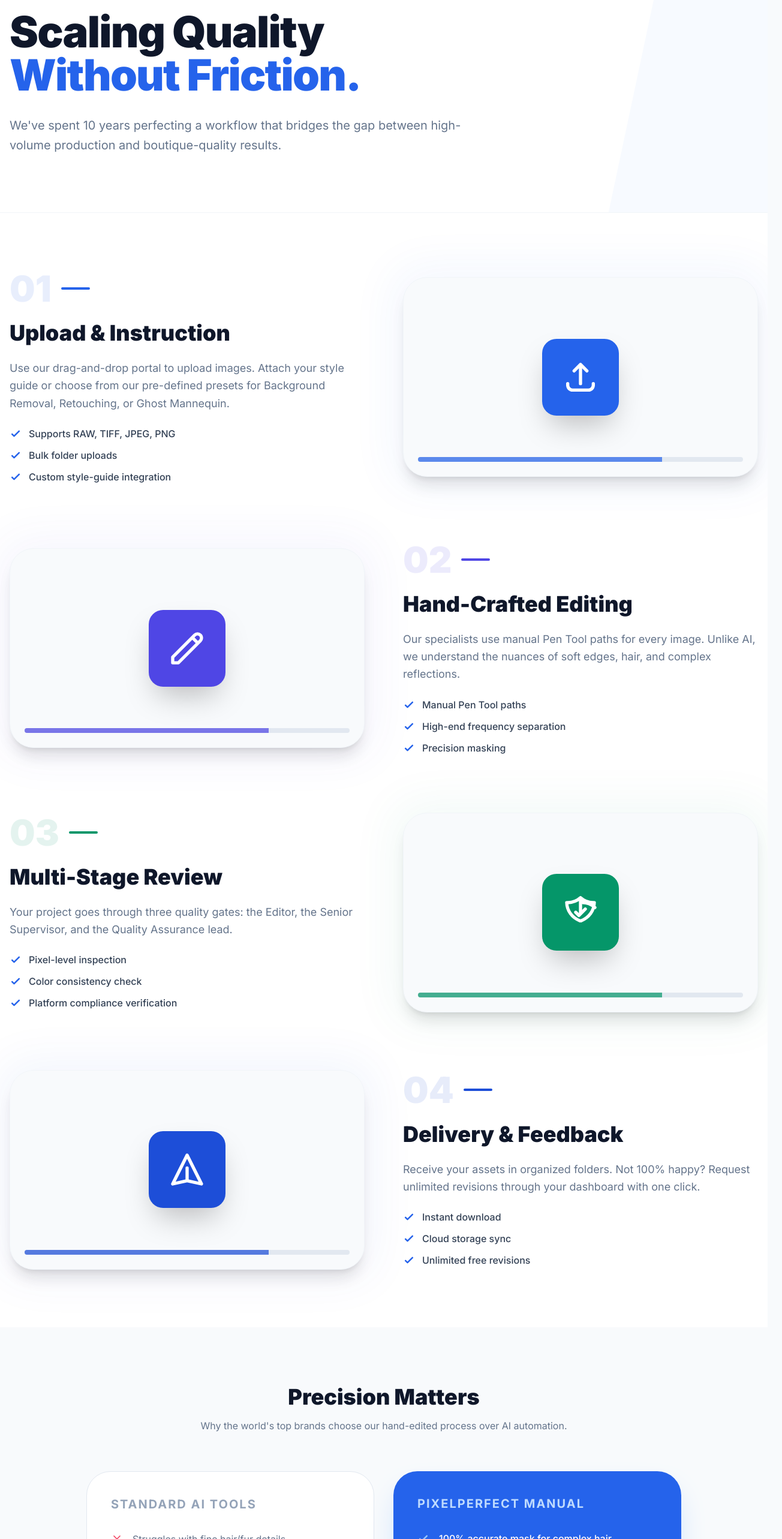
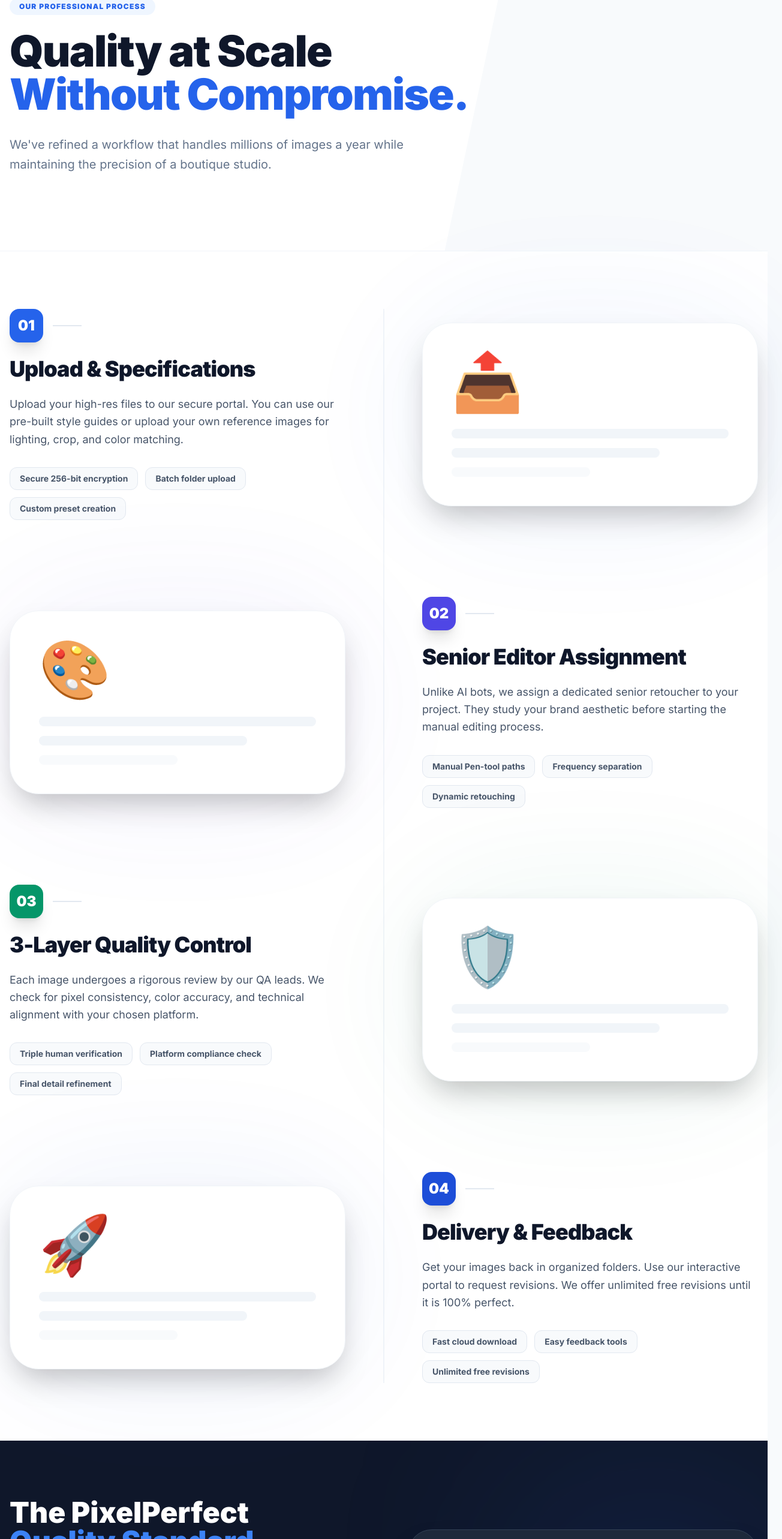
Before and after one commit to shohan89/clippingflyy, a React (Vite) app: page /#/how-it-works in a window 1280 px wide. Shown: the part 211-2777 px from the top of the page at 60% size, 1304 px wide, since content can reach past the window. Built offline with nearby package versions, Linux system fonts and the light colour scheme.

Commit message:
feat: Improve How It Works page content
Updates the text and details on the "How It Works" page to provide a clearer and more professional description of the editing process. Adjusts delivery time calculation thresholds and adds a script to prevent browser errors.

```diff
--- a/index.html
+++ b/index.html
@@ -9,6 +9,10 @@
   <link rel="preconnect" href="https://fonts.googleapis.com">
   <link rel="preconnect" href="https://fonts.gstatic.com" crossorigin>
   <link href="https://fonts.googleapis.com/css2?family=Inter:wght@300;400;500;600;700;800;900&display=swap" rel="stylesheet">
+  <script>
+    // Prevent "process is not defined" error in browser environments
+    window.process = { env: { API_KEY: "" } };
+  </script>
   <style>
     body {
       font-family: 'Inter', sans-serif;
--- a/pages/HowItWorks.tsx
+++ b/pages/HowItWorks.tsx
@@ -7,37 +7,41 @@ const HowItWorks: React.FC = () => {
 
   const calculateDelivery = (count: number) => {
     if (count <= 50) return '6 - 12 Hours';
-    if (count <= 200) return '12 - 24 Hours';
+    if (count <= 250) return '12 - 24 Hours';
     return '24 - 48 Hours';
   };
 
   const steps = [
     {
       number: '01',
-      title: 'Upload & Instruction',
-      desc: 'Use our drag-and-drop portal to upload images. Attach your style guide or choose from our pre-defined presets for Background Removal, Retouching, or Ghost Mannequin.',
-      details: ['Supports RAW, TIFF, JPEG, PNG', 'Bulk folder uploads', 'Custom style-guide integration'],
+      title: 'Upload & Specifications',
+      desc: 'Upload your high-res files to our secure portal. You can use our pre-built style guides or upload your own reference images for lighting, crop, and color matching.',
+      details: ['Secure 256-bit encryption', 'Batch folder upload', 'Custom preset creation'],
+      icon: '📤',
       color: 'bg-blue-600'
     },
     {
       number: '02',
-      title: 'Hand-Crafted Editing',
-      desc: 'Our specialists use manual Pen Tool paths for every image. Unlike AI, we understand the nuances of soft edges, hair, and complex reflections.',
-      details: ['Manual Pen Tool paths', 'High-end frequency separation', 'Precision masking'],
+      title: 'Senior Editor Assignment',
+      desc: 'Unlike AI bots, we assign a dedicated senior retoucher to your project. They study your brand aesthetic before starting the manual editing process.',
+      details: ['Manual Pen-tool paths', 'Frequency separation', 'Dynamic retouching'],
+      icon: '🎨',
       color: 'bg-indigo-600'
     },
     {
       number: '03',
-      title: 'Multi-Stage Review',
-      desc: 'Your project goes through three quality gates: the Editor, the Senior Supervisor, and the Quality Assurance lead.',
-      details: ['Pixel-level inspection', 'Color consistency check', 'Platform compliance verification'],
+      title: '3-Layer Quality Control',
+      desc: 'Each image undergoes a rigorous review by our QA leads. We check for pixel consistency, color accuracy, and technical alignment with your chosen platform.',
+      details: ['Triple human verification', 'Platform compliance check', 'Final detail refinement'],
+      icon: '🛡️',
       color: 'bg-emerald-600'
     },
     {
       number: '04',
       title: 'Delivery & Feedback',
-      desc: 'Receive your assets in organized folders. Not 100% happy? Request unlimited revisions through your dashboard with one click.',
-      details: ['Instant download', 'Cloud storage sync', 'Unlimited free revisions'],
+      desc: 'Get your images back in organized folders. Use our interactive portal to request revisions. We offer unlimited free revisions until it is 100% perfect.',
+      details: ['Fast cloud download', 'Easy feedback tools', 'Unlimited free revisions'],
+      icon: '🚀',
       color: 'bg-blue-700'
     }
   ];
@@ -45,176 +49,206 @@ const HowItWorks: React.FC = () => {
   return (
     <div className="pt-20">
       {/* Hero Section */}
-      <section className="relative py-24 bg-white overflow-hidden border-b border-slate-100">
-        <div className="absolute top-0 right-0 w-1/3 h-full bg-blue-50/50 -skew-x-12 transform translate-x-1/2" />
+      <section className="relative py-24 lg:py-32 bg-white overflow-hidden border-b border-slate-100">
+        <div className="absolute top-0 right-0 w-1/2 h-full bg-slate-50 -skew-x-12 translate-x-1/4" />
         <div className="max-w-7xl mx-auto px-4 relative z-10">
           <div className="max-w-3xl">
-            <div className="inline-block px-4 py-1.5 bg-blue-100 text-blue-700 rounded-full text-xs font-black tracking-widest uppercase mb-6">
-              Production Workflow
+            <div className="inline-block px-4 py-1.5 bg-blue-50 text-blue-600 rounded-full text-xs font-black tracking-widest uppercase mb-6">
+              Our Professional Process
             </div>
-            <h1 className="text-5xl md:text-7xl font-black text-slate-900 mb-8 tracking-tight leading-tight">
-              Scaling Quality <br />
-              <span className="text-blue-600">Without Friction.</span>
+            <h1 className="text-5xl md:text-7xl font-black text-slate-900 mb-8 tracking-tight leading-[1.1]">
+              Quality at Scale <br />
+              <span className="text-blue-600">Without Compromise.</span>
             </h1>
-            <p className="text-xl text-slate-500 leading-relaxed">
-              We've spent 10 years perfecting a workflow that bridges the gap between high-volume production and boutique-quality results.
+            <p className="text-xl text-slate-500 leading-relaxed max-w-2xl">
+              We've refined a workflow that handles millions of images a year while maintaining the precision of a boutique studio.
             </p>
           </div>
         </div>
       </section>
 
-      {/* Interactive Timeline */}
+      {/* Interactive Vertical Timeline */}
       <section className="py-24 bg-white">
         <div className="max-w-7xl mx-auto px-4">
-          <div className="space-y-24">
+          <div className="relative">
+            {/* Center Line for desktop */}
+            <div className="hidden lg:block absolute left-1/2 top-0 bottom-0 w-0.5 bg-slate-100 -translate-x-1/2" />
+
+            <div className="space-y-32">
               {steps.map((step, idx) => (
-              <div key={idx} className={`flex flex-col lg:flex-row gap-16 items-center ${idx % 2 === 1 ? 'lg:flex-row-reverse' : ''}`}>
-                <div className="flex-1 space-y-6">
-                  <div className="flex items-center gap-4">
-                    <span className={`text-6xl font-black opacity-10 ${step.color.replace('bg-', 'text-')}`}>
+                <div key={idx} className={`flex flex-col lg:flex-row gap-12 lg:gap-32 items-center ${idx % 2 === 1 ? 'lg:flex-row-reverse' : ''}`}>
+                  <div className="flex-1 text-center lg:text-left">
+                    <div className="inline-flex items-center gap-4 mb-6">
+                      <span className={`w-14 h-14 rounded-2xl ${step.color} text-white flex items-center justify-center text-2xl font-black shadow-xl`}>
                         {step.number}
                       </span>
-                    <div className={`h-1 w-12 ${step.color} rounded-full`} />
+                      <div className="h-0.5 w-12 bg-slate-200 hidden lg:block" />
                     </div>
-                  <h2 className="text-3xl md:text-4xl font-black text-slate-900">{step.title}</h2>
-                  <p className="text-lg text-slate-500 leading-relaxed">{step.desc}</p>
-                  <ul className="space-y-3">
+                    <h2 className="text-4xl font-black text-slate-900 mb-6 tracking-tight">{step.title}</h2>
+                    <p className="text-lg text-slate-600 mb-8 leading-relaxed">{step.desc}</p>
+                    <div className="flex flex-wrap justify-center lg:justify-start gap-3">
                       {step.details.map((detail, dIdx) => (
-                      <li key={dIdx} className="flex items-center gap-3 text-slate-700 font-medium">
-                        <svg className="w-5 h-5 text-blue-600" fill="none" stroke="currentColor" viewBox="0 0 24 24">
-                          <path strokeLinecap="round" strokeLinejoin="round" strokeWidth={3} d="M5 13l4 4L19 7" />
-                        </svg>
+                        <span key={dIdx} className="px-4 py-2 bg-slate-50 text-slate-600 border border-slate-200 rounded-xl text-sm font-bold">
                           {detail}
-                      </li>
+                        </span>
                       ))}
-                  </ul>
-                </div>
-                <div className="flex-1 w-full">
-                  <div className="relative group">
-                    <div className={`absolute -inset-4 ${step.color} opacity-5 rounded-[2.5rem] blur-2xl group-hover:opacity-10 transition-opacity`} />
-                    <div className="relative bg-slate-50 aspect-video rounded-[2.5rem] border border-slate-100 overflow-hidden shadow-xl">
-                      <div className="absolute inset-0 flex items-center justify-center">
-                         {/* Dynamic Icon/Graphic based on step */}
-                         <div className={`w-32 h-32 ${step.color} rounded-3xl flex items-center justify-center text-white shadow-2xl transform transition-transform group-hover:rotate-6 group-hover:scale-110`}>
-                            {idx === 0 && <svg className="w-16 h-16" fill="none" stroke="currentColor" viewBox="0 0 24 24"><path strokeLinecap="round" strokeLinejoin="round" strokeWidth={2} d="M4 16v1a3 3 0 003 3h10a3 3 0 003-3v-1m-4-8l-4-4m0 0L8 8m4-4v12"/></svg>}
-                            {idx === 1 && <svg className="w-16 h-16" fill="none" stroke="currentColor" viewBox="0 0 24 24"><path strokeLinecap="round" strokeLinejoin="round" strokeWidth={2} d="M15.232 5.232l3.536 3.536m-2.036-5.036a2.5 2.5 0 113.536 3.536L6.5 21.036H3v-3.572L16.732 3.732z"/></svg>}
-                            {idx === 2 && <svg className="w-16 h-16" fill="none" stroke="currentColor" viewBox="0 0 24 24"><path strokeLinecap="round" strokeLinejoin="round" strokeWidth={2} d="M9 12l2 2 4-4m5.618-4.016A11.955 11.955 0 0112 2.944a11.955 11.955 0 01-8.618 3.04M12 2.944a11.955 11.955 0 01-8.618 3.04M12 2.944V12.5m-8.618-6.516c.148 5.058 3.354 9.444 8.243 11.332M20.618 6c-.148 5.058-3.354 9.444-8.243 11.332m0-11.332a11.955 11.955 0 018.618 3.04"/></svg>}
-                            {idx === 3 && <svg className="w-16 h-16" fill="none" stroke="currentColor" viewBox="0 0 24 24"><path strokeLinecap="round" strokeLinejoin="round" strokeWidth={2} d="M12 19l9 2-9-18-9 18 9-2zm0 0v-8"/></svg>}
                     </div>
                   </div>
-                      <div className="absolute bottom-6 left-6 right-6 h-2 bg-slate-200 rounded-full overflow-hidden">
-                        <div className={`h-full ${step.color} w-3/4 animate-pulse`} />
+
+                  <div className="flex-1 w-full relative">
+                    <div className={`absolute -inset-10 ${step.color} opacity-5 blur-[100px] rounded-full`} />
+                    <div className="relative bg-white p-12 rounded-[3rem] shadow-2xl border border-slate-100 overflow-hidden group">
+                      <div className="text-8xl mb-8 transform transition-transform group-hover:scale-110 group-hover:rotate-6 duration-500">
+                        {step.icon}
                       </div>
+                      <div className="space-y-4">
+                        <div className="h-4 bg-slate-100 rounded-full w-full" />
+                        <div className="h-4 bg-slate-100 rounded-full w-3/4" />
+                        <div className="h-4 bg-slate-50 rounded-full w-1/2" />
                       </div>
+                      <div className={`absolute bottom-0 left-0 h-2 ${step.color} transition-all duration-1000 group-hover:w-full w-0`} />
                     </div>
                   </div>
                 </div>
               ))}
             </div>
           </div>
+        </div>
       </section>
 
-      {/* Comparison: Why Manual Beats AI */}
-      <section className="py-24 bg-slate-50">
-        <div className="max-w-5xl mx-auto px-4">
-          <div className="text-center mb-16">
-            <h2 className="text-4xl font-black text-slate-900 mb-4">Precision Matters</h2>
-            <p className="text-slate-500">Why the world's top brands choose our hand-edited process over AI automation.</p>
+      {/* Process Deep-Dive: Human Precision vs AI */}
+      <section className="py-24 bg-slate-900 text-white overflow-hidden">
+        <div className="max-w-7xl mx-auto px-4 relative">
+          <div className="absolute top-0 right-0 w-96 h-96 bg-blue-600/20 blur-[150px] rounded-full" />
+
+          <div className="grid lg:grid-cols-2 gap-20 items-center">
+            <div className="space-y-8">
+              <h2 className="text-4xl md:text-5xl font-black leading-tight">
+                The PixelPerfect <br />
+                <span className="text-blue-500">Quality Standard</span>
+              </h2>
+              <p className="text-slate-400 text-lg leading-relaxed">
+                Automated AI background removers often leave jagged edges and fail at complex transparency (like hair or glassware). Our manual pen-tool process ensures perfection every time.
+              </p>
+
+              <div className="space-y-6 pt-4">
+                {[
+                  { t: 'Natural Shadows', d: 'We recreate shadows that follow the true physics of light.' },
+                  { t: 'Color Fidelity', d: 'Ensuring your product matches real-world colors perfectly.' },
+                  { t: 'Consistent Margin', d: 'Perfect alignment across your entire inventory.' }
+                ].map((item, i) => (
+                  <div key={i} className="flex gap-4 group">
+                    <div className="w-6 h-6 rounded-full bg-blue-600 flex items-center justify-center mt-1 group-hover:scale-125 transition-transform">
+                      <svg className="w-4 h-4 text-white" fill="none" stroke="currentColor" viewBox="0 0 24 24">
+                        <path strokeLinecap="round" strokeLinejoin="round" strokeWidth={3} d="M5 13l4 4L19 7" />
+                      </svg>
+                    </div>
+                    <div>
+                      <h4 className="font-bold text-lg">{item.t}</h4>
+                      <p className="text-slate-500">{item.d}</p>
+                    </div>
+                  </div>
+                ))}
+              </div>
             </div>
 
-          <div className="grid md:grid-cols-2 gap-8">
-            <div className="bg-white p-10 rounded-[2.5rem] border border-slate-200">
-              <h3 className="text-xl font-bold text-slate-400 uppercase tracking-widest mb-8">Standard AI Tools</h3>
-              <ul className="space-y-6">
-                {[
-                  'Struggles with fine hair/fur details',
-                  'Incorrect shadow perspective',
-                  'Low-res jagged edges',
-                  'Batch errors go undetected',
-                  'No understanding of lighting context'
-                ].map((item, i) => (
-                  <li key={i} className="flex items-center gap-4 text-slate-500">
-                    <svg className="w-5 h-5 text-rose-500 flex-shrink-0" fill="none" stroke="currentColor" viewBox="0 0 24 24">
-                      <path strokeLinecap="round" strokeLinejoin="round" strokeWidth={2} d="M6 18L18 6M6 6l12 12" />
-                    </svg>
-                    {item}
-                  </li>
-                ))}
-              </ul>
+            <div className="relative">
+              <div className="bg-slate-800 p-8 rounded-[2.5rem] border border-slate-700 shadow-2xl relative z-10">
+                 <div className="flex justify-between items-center mb-10">
+                    <div className="flex gap-2">
+                       <div className="w-3 h-3 rounded-full bg-rose-500" />
+                       <div className="w-3 h-3 rounded-full bg-amber-500" />
+                       <div className="w-3 h-3 rounded-full bg-emerald-500" />
                     </div>
-            <div className="bg-blue-600 p-10 rounded-[2.5rem] text-white shadow-2xl shadow-blue-200">
-              <h3 className="text-xl font-bold text-blue-200 uppercase tracking-widest mb-8">PixelPerfect Manual</h3>
-              <ul className="space-y-6">
-                {[
-                  '100% accurate mask for complex hair',
-                  'Realistic natural & drop shadows',
-                  'Silky-smooth high-res vector paths',
-                  '3-stage human quality verification',
-                  'Consistent style across all items'
-                ].map((item, i) => (
-                  <li key={i} className="flex items-center gap-4 text-white font-medium">
-                    <svg className="w-5 h-5 text-blue-300 flex-shrink-0" fill="none" stroke="currentColor" viewBox="0 0 24 24">
-                      <path strokeLinecap="round" strokeLinejoin="round" strokeWidth={3} d="M5 13l4 4L19 7" />
-                    </svg>
-                    {item}
-                  </li>
-                ))}
-              </ul>
+                    <div className="text-xs font-bold text-slate-500 uppercase tracking-widest">Live Quality Matrix</div>
+                 </div>
+
+                 <div className="space-y-8">
+                    <div className="space-y-3">
+                       <div className="flex justify-between text-xs font-bold">
+                          <span className="text-slate-400">EDGE SMOOTHNESS</span>
+                          <span className="text-blue-400">100%</span>
+                       </div>
+                       <div className="h-2 bg-slate-700 rounded-full overflow-hidden">
+                          <div className="h-full bg-blue-500 w-[100%] animate-pulse" />
+                       </div>
+                    </div>
+                    <div className="space-y-3">
+                       <div className="flex justify-between text-xs font-bold">
+                          <span className="text-slate-400">COLOR ACCURACY</span>
+                          <span className="text-emerald-400">99.8%</span>
+                       </div>
+                       <div className="h-2 bg-slate-700 rounded-full overflow-hidden">
+                          <div className="h-full bg-emerald-500 w-[99%]" />
+                       </div>
+                    </div>
+                    <div className="pt-6 grid grid-cols-2 gap-4">
+                       <div className="bg-slate-900/50 p-4 rounded-2xl border border-slate-700 text-center">
+                          <div className="text-2xl font-black text-white">0.05s</div>
+                          <div className="text-[10px] font-bold text-slate-500 uppercase">Avg Response</div>
+                       </div>
+                       <div className="bg-slate-900/50 p-4 rounded-2xl border border-slate-700 text-center">
+                          <div className="text-2xl font-black text-white">24/7</div>
+                          <div className="text-[10px] font-bold text-slate-500 uppercase">Availability</div>
+                       </div>
+                    </div>
+                 </div>
+              </div>
+              <div className="absolute -bottom-10 -left-10 w-40 h-40 bg-blue-600 rounded-full mix-blend-multiply filter blur-3xl opacity-30 animate-blob" />
             </div>
           </div>
         </div>
       </section>
 
-      {/* Turnaround Calculator */}
+      {/* Dynamic Delivery Calculator */}
       <section className="py-24 bg-white">
         <div className="max-w-4xl mx-auto px-4">
-          <div className="bg-slate-900 rounded-[3rem] p-10 md:p-16 text-center text-white relative overflow-hidden">
-            <div className="absolute top-0 left-0 w-full h-full opacity-10">
-              <div className="absolute top-0 left-0 w-64 h-64 bg-blue-500 rounded-full blur-[100px]" />
-              <div className="absolute bottom-0 right-0 w-64 h-64 bg-indigo-500 rounded-full blur-[100px]" />
+          <div className="bg-slate-50 rounded-[3rem] p-10 md:p-20 text-center space-y-12 border border-slate-100 shadow-sm">
+             <div className="space-y-4">
+                <h2 className="text-3xl md:text-5xl font-black text-slate-900">How fast do you need it?</h2>
+                <p className="text-slate-500 text-lg">Adjust the photo count to see our guaranteed turnaround time.</p>
              </div>
 
-            <div className="relative z-10 space-y-8">
-              <h2 className="text-3xl md:text-4xl font-black">Estimated Delivery Time</h2>
-              <div className="space-y-4">
-                <label className="text-slate-400 font-bold uppercase tracking-widest text-xs">Number of images in your batch</label>
-                <div className="flex items-center justify-center gap-6">
-                  <button onClick={() => setPhotoCount(Math.max(1, photoCount - 10))} className="w-12 h-12 bg-slate-800 rounded-xl flex items-center justify-center hover:bg-slate-700 transition-colors">
-                    <svg className="w-6 h-6" fill="none" stroke="currentColor" viewBox="0 0 24 24"><path d="M20 12H4" strokeWidth="2" strokeLinecap="round"/></svg>
-                  </button>
-                  <span className="text-6xl font-black tabular-nums">{photoCount}</span>
-                  <button onClick={() => setPhotoCount(photoCount + 10)} className="w-12 h-12 bg-slate-800 rounded-xl flex items-center justify-center hover:bg-slate-700 transition-colors">
-                    <svg className="w-6 h-6" fill="none" stroke="currentColor" viewBox="0 0 24 24"><path d="M12 4v16m8-8H4" strokeWidth="2" strokeLinecap="round"/></svg>
-                  </button>
+             <div className="space-y-8">
+                <input
+                  type="range"
+                  min="1"
+                  max="1000"
+                  value={photoCount}
+                  onChange={(e) => setPhotoCount(parseInt(e.target.value))}
+                  className="w-full h-3 bg-slate-200 rounded-lg appearance-none cursor-pointer accent-blue-600"
+                />
+                <div className="flex justify-between text-sm font-bold text-slate-400 px-2 uppercase tracking-widest">
+                   <span>1 Photo</span>
+                   <span>1000 Photos</span>
                 </div>
              </div>
 
-              <div className="pt-8 grid md:grid-cols-2 gap-8 border-t border-slate-800">
-                <div>
-                  <p className="text-slate-400 text-sm font-bold uppercase mb-2">Estimated Turnaround</p>
-                  <p className="text-3xl font-black text-blue-400">{calculateDelivery(photoCount)}</p>
+             <div className="grid md:grid-cols-2 gap-8 pt-10 border-t border-slate-200">
+                <div className="p-8 bg-white rounded-3xl shadow-sm border border-slate-100">
+                   <div className="text-sm font-black text-slate-400 uppercase mb-2">Photos Count</div>
+                   <div className="text-5xl font-black text-slate-900">{photoCount}</div>
                 </div>
-                <div>
-                  <p className="text-slate-400 text-sm font-bold uppercase mb-2">Quality Guarantee</p>
-                  <p className="text-3xl font-black text-emerald-400">99.9% Accuracy</p>
-                </div>
+                <div className="p-8 bg-blue-600 rounded-3xl shadow-xl shadow-blue-200 text-white">
+                   <div className="text-sm font-black text-blue-200 uppercase mb-2">Delivery Time</div>
+                   <div className="text-4xl font-black">{calculateDelivery(photoCount)}</div>
                 </div>
              </div>
           </div>
         </div>
       </section>
 
-      {/* CTA */}
+      {/* Final CTA */}
       <section className="py-24 bg-blue-600">
-        <div className="max-w-4xl mx-auto px-4 text-center space-y-8">
-          <h2 className="text-4xl md:text-6xl font-black text-white leading-tight">Ready to see our process <br /> in action?</h2>
-          <p className="text-blue-100 text-xl">Upload your first 3 images and get them back today.</p>
-          <div className="pt-4 flex flex-col sm:flex-row justify-center gap-4">
+        <div className="max-w-4xl mx-auto px-4 text-center space-y-10">
+          <h2 className="text-4xl md:text-6xl font-black text-white leading-tight">Start your first <br /> project today</h2>
+          <p className="text-blue-100 text-xl max-w-2xl mx-auto">Upload 3 photos and experience our quality without spending a single cent.</p>
+          <div className="flex flex-col sm:flex-row justify-center gap-4">
             <Link to="/free-trial" className="px-10 py-5 bg-white text-blue-600 rounded-2xl font-black text-xl hover:bg-slate-50 transition-all shadow-2xl">
-              Start Free Trial
+              Get Started Free
             </Link>
             <Link to="/contact" className="px-10 py-5 bg-blue-700 text-white rounded-2xl font-black text-xl hover:bg-blue-800 transition-all">
-              Custom Requirements
+              Talk to Sales
             </Link>
           </div>
         </div>
```
Lines whose indentation alone changed are shown as unchanged.
